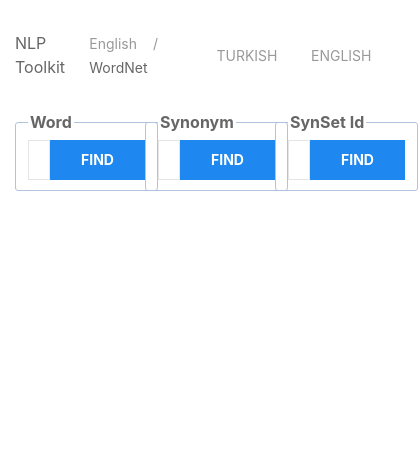
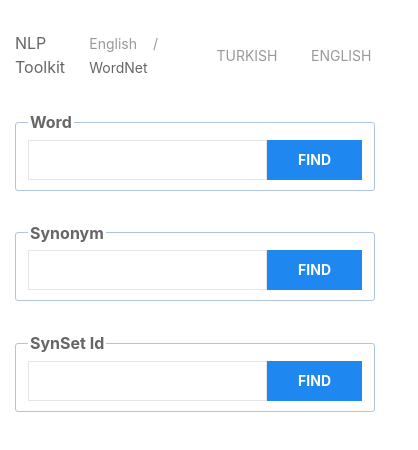
Before and after one commit to kubarium/nlptoolkit-web-simple, a Vue app: page /EnglishWordNet in a window 390 px wide. Shown: the top 450 px of the page, 418 px wide, since content can reach past the window. Built offline with nearby package versions, Linux system fonts and the light colour scheme.

Commit message:
Makes it mobile and tablet friendly

```diff
--- a/src/components/SearchForm.vue
+++ b/src/components/SearchForm.vue
@@ -4,7 +4,7 @@ const props = defineProps(["buttonLabel"])
 </script>
 
 <template>
-  <form class="uk-width-expand" uk-margin>
+  <form class="uk-width-expand@s" uk-margin>
     <fieldset class="uk-flex">
       <legend>
         <slot></slot>
```
